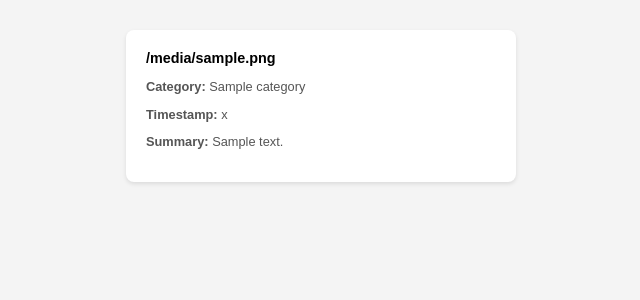
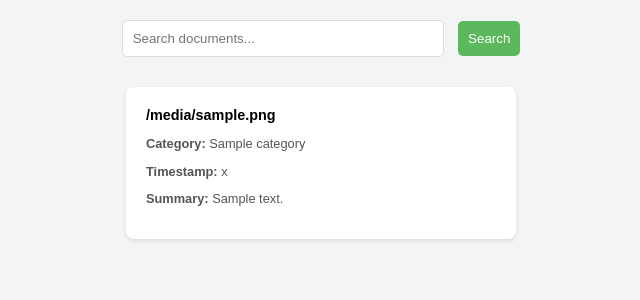
Before and after one commit to cajcodes/orgAnIze, a Flask app: template templates/index.html in a window 1280 px wide. Shown: the top 300 px of the page, without its empty margins (319-959 px from the left). Run offline with Flask 3, Linux system fonts and the light colour scheme; the template is opened without the code that fills it: most values are stand-ins (such as "Sample title", 1, 10 or a date in 2020).

Commit message:
Added search

```diff
--- a/app.py
+++ b/app.py
@@ -1,4 +1,4 @@
-from flask import Flask, render_template
+from flask import Flask, render_template, request
 import sqlite3
 import os
 
@@ -21,5 +21,19 @@ def open_file(category, filename):
     os.system(f'open "{file_path}"')  # 'open' for macOS, 'start' for Windows
     return '', 204
 
+@app.route('/search')
+def search():
+    query = request.args.get('query')
+    db_path = '/Users/christopher/Documents/CAJ DocumentAI/data/documents2.db'
+    conn = sqlite3.connect(db_path)
+    cursor = conn.cursor()
+
+    # Use a simple LIKE query for searching; for production, consider using full-text search for better performance and relevance
+    cursor.execute("SELECT filename, category, timestamp, summary FROM documents WHERE ocr_text LIKE ?", ('%' + query + '%',))
+    documents = cursor.fetchall()
+    conn.close()
+
+    return render_template('index.html', documents=documents)
+
 if __name__ == '__main__':
     app.run(debug=True)
--- a/templates/index.html
+++ b/templates/index.html
@@ -51,9 +51,33 @@
         p {
             color: #555;
         }
+        .search-form {
+            margin-bottom: 20px;
+            text-align: center;
+        }
+        .search-form input[type="text"] {
+            padding: 10px;
+            margin-right: 10px;
+            width: 300px;
+            border-radius: 5px;
+            border: 1px solid #ddd;
+        }
+        .search-form button {
+            padding: 10px;
+            border-radius: 5px;
+            border: none;
+            background-color: #5cb85c;
+            color: white;
+            cursor: pointer;
+        }
     </style>
 </head>
 <body>
+    <!-- Place this within the body tag, at the top -->
+    <form action="/search" method="get" class="search-form">
+        <input type="text" name="query" placeholder="Search documents..." required>
+        <button type="submit">Search</button>
+    </form>
     <div class="container">
         {% for filename, category, timestamp, summary in documents %}
             <div class="card" onclick="openFile('{{ category }}', '{{ filename }}')">
@@ -64,6 +88,15 @@
             </div>
         {% endfor %}
     </div>
+    <div class="container">
+        {% if documents %}
+            {% for filename, category, timestamp, summary in documents %}
+                <!-- Card HTML -->
+            {% endfor %}
+        {% else %}
+            <p>No documents found.</p>
+        {% endif %}
+    </div>
 
     <script>
         function openFile(category, filename) {
```
